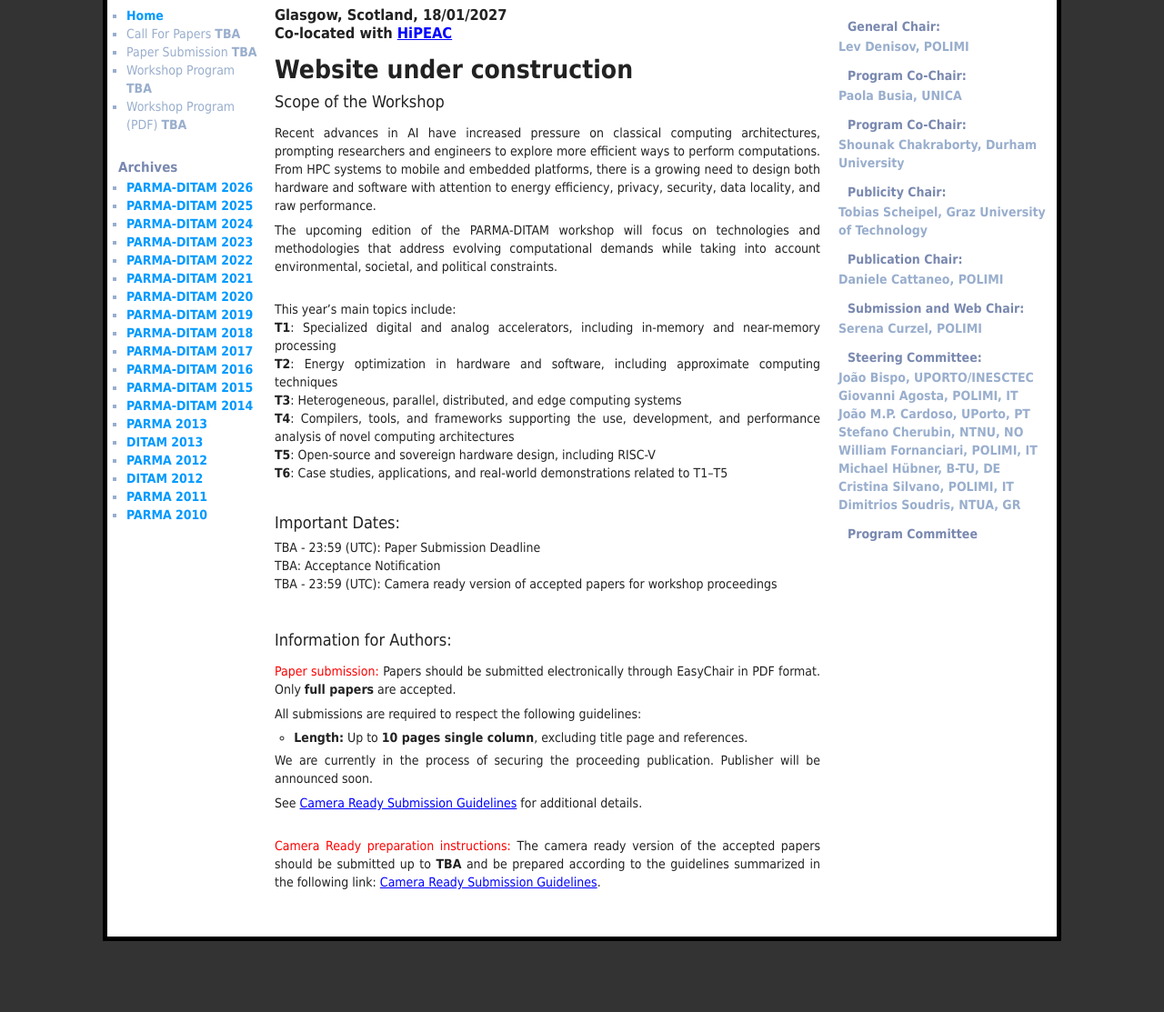
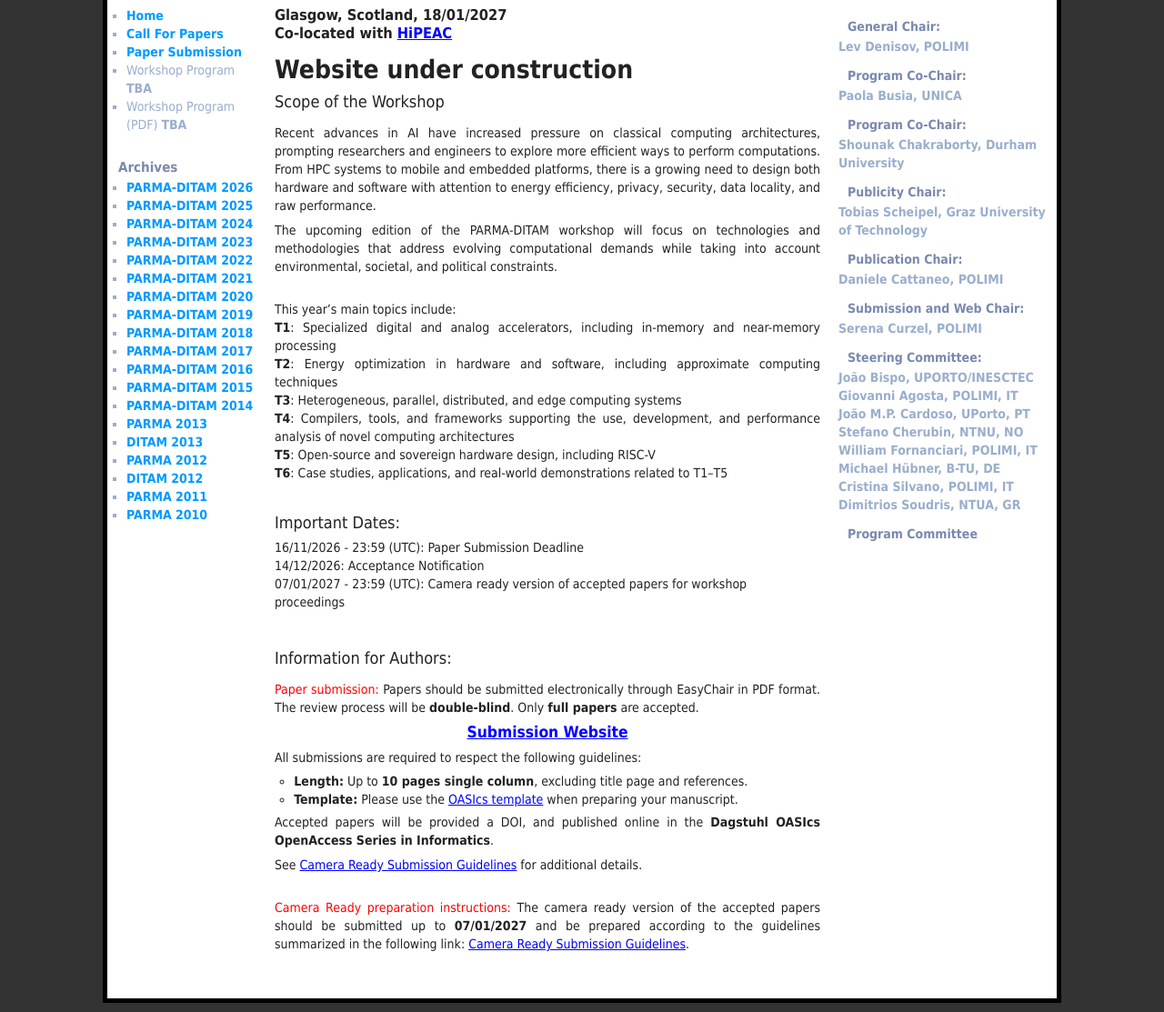
Before and after one commit to PARMA-DITAM-workshop/PARMA-DITAM-workshop.github.io, a plain HTML site: page index.html in a window 1280 px wide. Shown: the part 183-1296 px from the top of the page at 91% size. Before the commit the page ends 1228 px from the top, so only its background shows below. Drawn offline with Linux system fonts and the light colour scheme.

Commit message:
add 2027 CfP

```diff
--- a/index.html
+++ b/index.html
@@ -35,8 +35,8 @@
 				<div id="navigation">
 					<ul>
 						<li><a href="./index.html">Home</a></li>
-            <li>Call For Papers <b>TBA</b></li>
-						<li>Paper Submission <b>TBA</b></li>
+            <li><a href="./parma_ditam_2027_CfP.pdf">Call For Papers</a></li>
+						<li><a href="https://easychair.org/conferences/?conf=parmaditam2027">Paper Submission</a></li>
 						<li>Workshop Program  <b>TBA</b></li>
 						<li>Workshop Program (PDF) <b>TBA</b></li>
 						<!-- <li><a href="./proceedings.html">Workshop Proceedings</a></li> -->
@@ -193,33 +193,33 @@ environmental, societal, and political constraints.
 
 <h2>Important Dates:</h2>
 <ul style="text-align:left">
-<li>TBA - 23:59 (UTC): Paper Submission Deadline</li><li>TBA: Acceptance Notification</li><li>TBA - 23:59 (UTC): Camera ready version of accepted papers for workshop proceedings</li>
+<li>16/11/2026 - 23:59 (UTC): Paper Submission Deadline</li><li>14/12/2026: Acceptance Notification</li><li>07/01/2027 - 23:59 (UTC): Camera ready version of accepted papers for workshop proceedings</li>
 </ul>
 <br/>
 
 <p><h2>Information for Authors:</h2></p>
 <p><font color="#FF0000">Paper submission:</font>
   Papers should be submitted electronically through EasyChair in PDF format.
-  <!-- The review process will be <b>double-blind</b>. -->
+  The review process will be <b>double-blind</b>.
   Only <b>full papers</b> are accepted.
 </p>
 <p>
-<!-- <b><center><a style="font-size:13pt;" href="https://easychair.org/conferences?conf=parmaditam2026">Submission Website</a></center></b> -->
+<b><center><a style="font-size:13pt;" href="https://easychair.org/conferences/?conf=parmaditam2027">Submission Website</a></center></b>
 </p>
 <p>
   All submissions are required to respect the following guidelines:
   <ul id="bullet-list" style="padding: 4pt 0 4pt 0;">
     <li><b>Length:</b> Up to <b>10 pages single column</b>, excluding title page and references.</li>
-    <!-- <li><b>Template:</b>
+    <li><b>Template:</b>
     Please use the <a href="https://submission.dagstuhl.de/documentation/authors#oasics">OASIcs template</a>
-    when preparing your manuscript.   -->
+    when preparing your manuscript.
   </ul>
-<!--  Accepted papers will be provided a DOI, and published online
+  Accepted papers will be provided a DOI, and published online
   in the <b>Dagstuhl OASIcs OpenAccess Series in Informatics</b>.
-  -->
 
-  We are currently in the process of securing the proceeding
-  publication. Publisher will be announced soon.
+
+  <!--We are currently in the process of securing the proceeding
+  publication. Publisher will be announced soon. -->
 <!--  Therefore, camera ready submission template is still subject to change.
   Accepted papers will be provided a DOI, and published online
   in a digital library indexed by Scopus.
@@ -233,7 +233,7 @@ environmental, societal, and political constraints.
 <p><font color="#FF0000">Camera Ready preparation instructions:</font>
   The camera ready version of the accepted papers
   should be submitted up to
-  <b>TBA</b>
+  <b>07/01/2027</b>
   and be prepared according to the guidelines summarized
   in the following link:
   <a href="./Submission_Guidelines.html">Camera Ready Submission Guidelines</a>.
```
Also changed, not shown: Submission_Guidelines.html (+3 -3 lines), master/_index.html (+8 -8 lines), program.html (+2 -2 lines), 2 other files.
